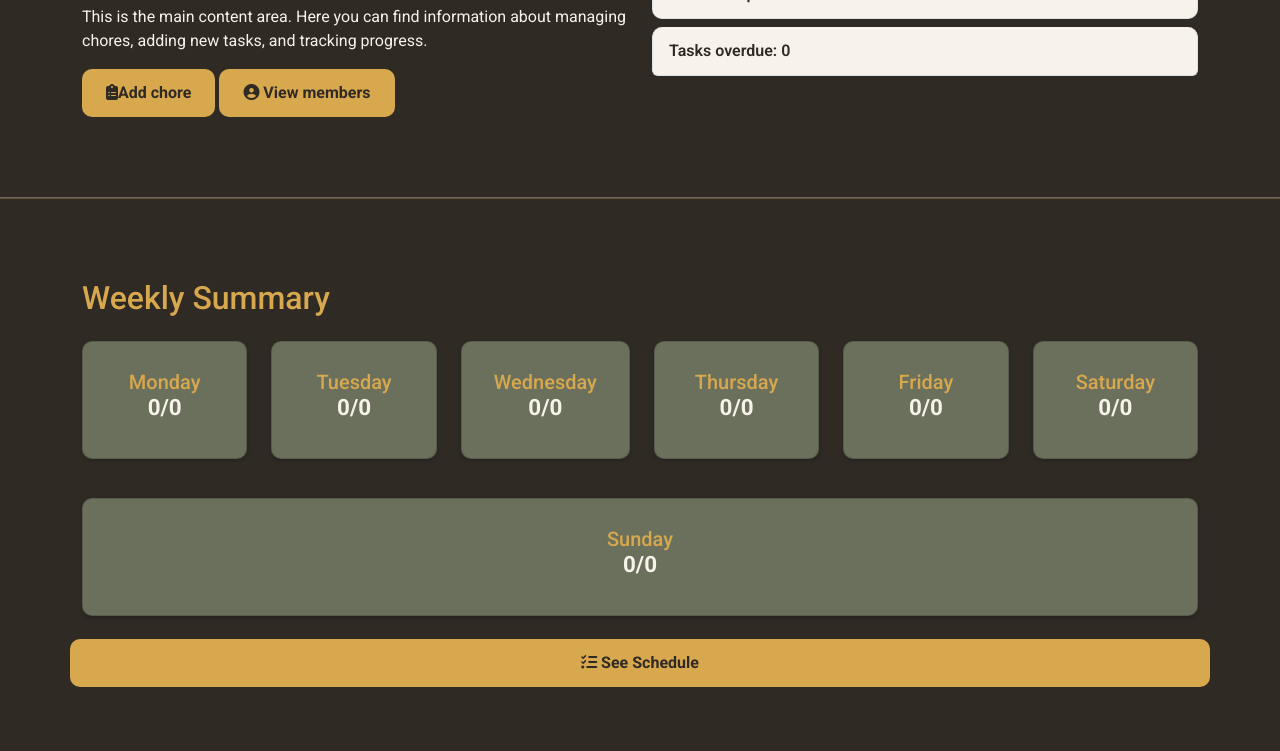
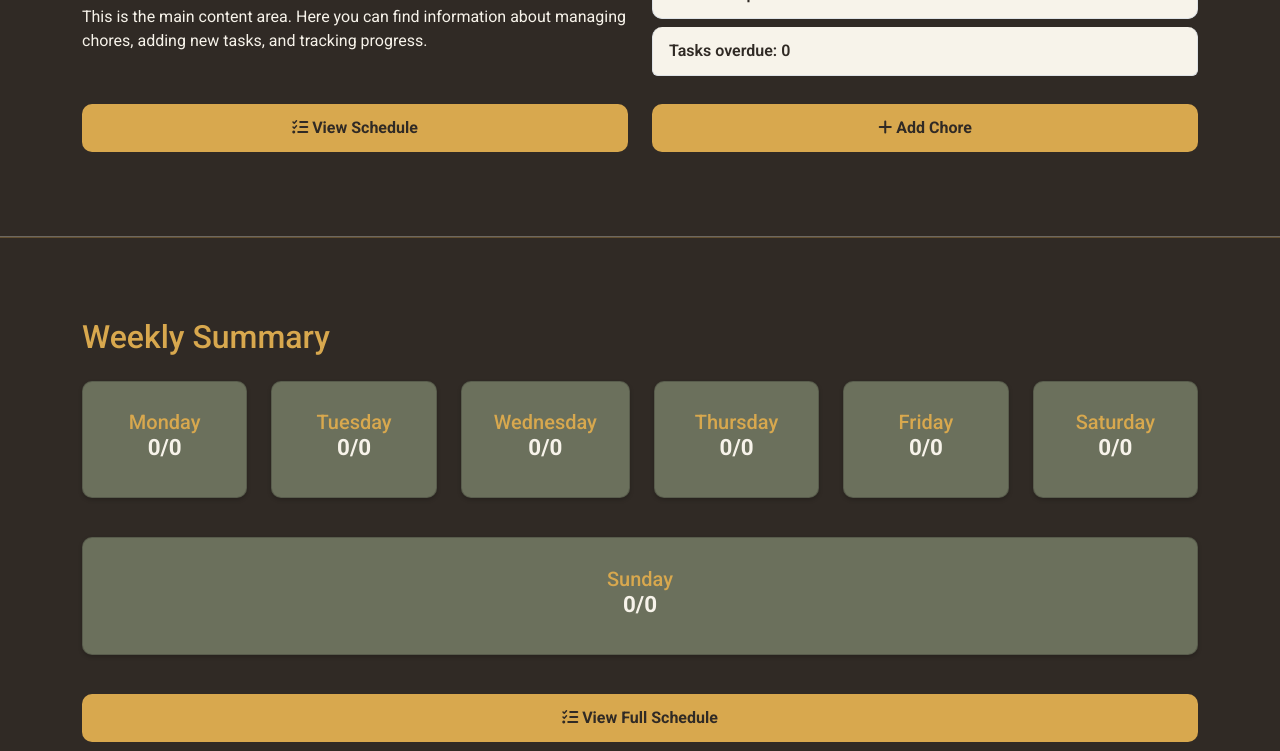
Before and after one commit to ShaneTaylor-IT/MSP2, a website: page home.html in a window 1280 px wide. Shown: the part 469-1220 px from the top of the page. Drawn offline with nearby package versions, Linux system fonts and the light colour scheme.

Commit message:
syled buttons on the home page to fit more unifor on different screen sizes. Removed unwanted button classes that were missed and no longer needed.

```diff
--- a/home.html
+++ b/home.html
@@ -4,7 +4,8 @@
 <head>
     <meta charset="UTF-8">
     <meta name="viewport" content="width=device-width, initial-scale=1.0">
-    <meta name="description" content="Chore Manager is a web application that helps you manage household chores, track progress, and earn rewards.">
+    <meta name="description"
+        content="Chore Manager is a web application that helps you manage household chores, track progress, and earn rewards.">
     <title>Chore Manager | Home</title>
 
     <!-- Bootstrap CSS -->
@@ -77,8 +78,7 @@
                     <h2>Welcome to the Chore Manager</h2>
                     <p>This is the main content area. Here you can find information about managing chores, adding new
                         tasks, and tracking progress.</p>
-                    <span><a href="add-chore.html" class="btn btn-primary app-btn add-chore-btn"><i class="fa-solid fa-clipboard-list"> </i>Add chore</a></span>
-                    <span><a href="members.html" class="btn btn-primary app-btn members-btn"><i class="fa-solid fa-circle-user"></i> View members</a></span>
+
                 </div>
                 <div class="col-md-6 ">
                     <ul class="list-group weeklyPreview">
@@ -87,6 +87,19 @@
                         </li>
                         <li id="home-overdue" class="list-group-item app-tile">Tasks overdue</li>
                     </ul>
+                </div>
+                <div class="container mt-3">
+                    <div class="row">
+                        <div class="col-md-6">
+                            <a href="schedule.html" class="btn app-btn schedule-btn w-100 my-1"><i
+                                    class="fa-solid fa-list-check"></i> View Schedule</a>
+                        </div>
+                        <div class="col-md-6">
+                            <a href="add-chore.html" class="btn app-btn add-chore-btn w-100 my-1"><i
+                                    class="fa-solid fa-plus"></i> Add Chore</a>
+                        </div>
+                    </div>
+
                 </div>
             </div>
         </div>
@@ -146,7 +159,10 @@
                             </div>
                         </div>
                     </div>
-                    <a href="schedule.html" class="btn btn-primary app-btn schedule-btn"><i class="fa-solid fa-list-check"></i> See Schedule</a>
+                    <div class="col-12 text-center mt-3">
+                        <a href="schedule.html" class="btn app-btn schedule-btn w-100"><i
+                                class="fa-solid fa-list-check"></i> View Full Schedule</a>
+
 
                 </div>
             </div>
@@ -164,21 +180,24 @@
 
                             <ul class="list-group mb-3">
                                 <li class="list-group-item app-tile">
-                                    <strong><i class="fa-solid fa-temperature-half"></i> Temperature:</strong> <span id="weatherTemp">--</span>°C
+                                    <strong><i class="fa-solid fa-temperature-half"></i> Temperature:</strong> <span
+                                        id="weatherTemp">--</span>°C
                                 </li>
                                 <li class="list-group-item app-tile">
-                                    <strong><i class="fa-solid fa-temperature-half"></i> Feels like:</strong> <span id="weatherFeels">--</span>°C
+                                    <strong><i class="fa-solid fa-temperature-half"></i> Feels like:</strong> <span
+                                        id="weatherFeels">--</span>°C
                                 </li>
                                 <li class="list-group-item app-tile">
                                     <strong>Condition:</strong> <span id="weatherCondition">--</span>
                                 </li>
                                 <li class="list-group-item app-tile">
-                                    <strong><i class="fa-solid fa-shoe-prints"></i> Ideal for outdoor chores:</strong> <span id="weatherIdeal">--</span>
+                                    <strong><i class="fa-solid fa-shoe-prints"></i> Ideal for outdoor chores:</strong>
+                                    <span id="weatherIdeal">--</span>
                                 </li>
                             </ul>
 
 
-                            <a href="404.html" class="btn btn-primary app-btn" id="weeklyWeatherBtn">
+                            <a href="404.html" class="btn  app-btn" id="weeklyWeatherBtn">
                                 See weekly forcast
                             </a>
                         </div>
@@ -193,17 +212,20 @@
                                     <strong>Name:</strong> <span id="rewardAdminName">Admin User</span>
                                 </li>
                                 <li class="list-group-item app-tile">
-                                    <strong><i class="fa-solid fa-coins"></i> Total Points:</strong> <span id="rewardPoints">120</span>
+                                    <strong><i class="fa-solid fa-coins"></i> Total Points:</strong> <span
+                                        id="rewardPoints">120</span>
                                 </li>
                                 <li class="list-group-item app-tile">
-                                    <strong><i class="fa-solid fa-gifts"></i> Available Rewards:</strong> <span id="availableRewards">3</span>
+                                    <strong><i class="fa-solid fa-gifts"></i> Available Rewards:</strong> <span
+                                        id="availableRewards">3</span>
                                 </li>
                                 <li class="list-group-item app-tile">
-                                    <strong><i class="fa-solid fa-clock-rotate-left"></i> Last Rewards Redeemed:</strong> <span id="lastRedeemed">None</span>
+                                    <strong><i class="fa-solid fa-clock-rotate-left"></i> Last Rewards
+                                        Redeemed:</strong> <span id="lastRedeemed">None</span>
                                 </li>
                             </ul>
 
-                            <a href="404.html" class="btn btn-primary app-btn" id="redeemRewardsBtn">
+                            <a href="404.html" class="btn  app-btn" id="redeemRewardsBtn">
                                 Redeem Rewards
                             </a>
                         </div>
```
Also changed, not shown: profile.html (+1 -1 lines).
